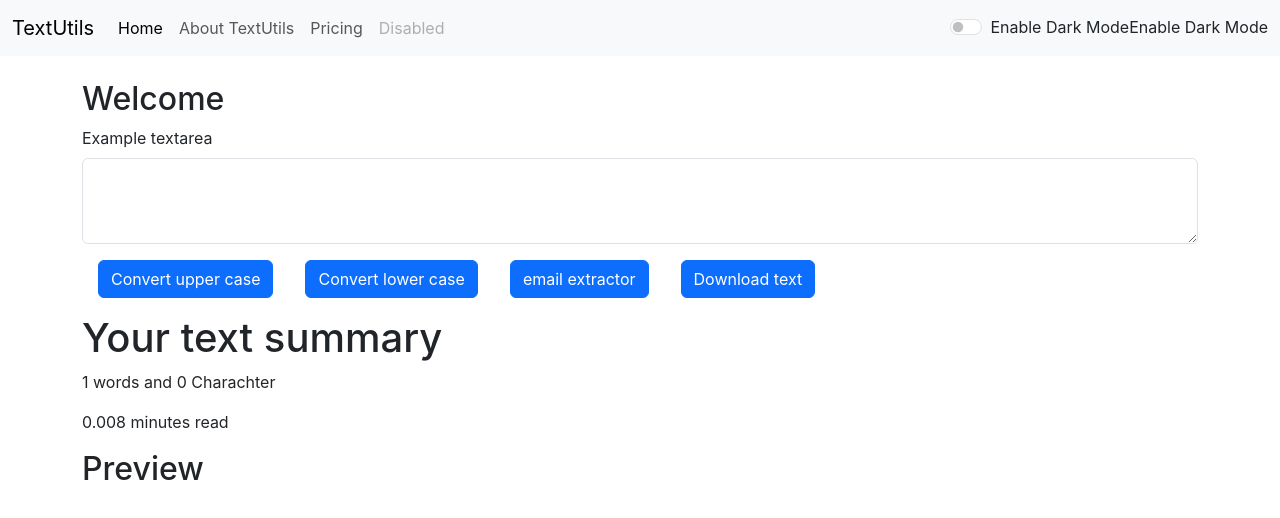
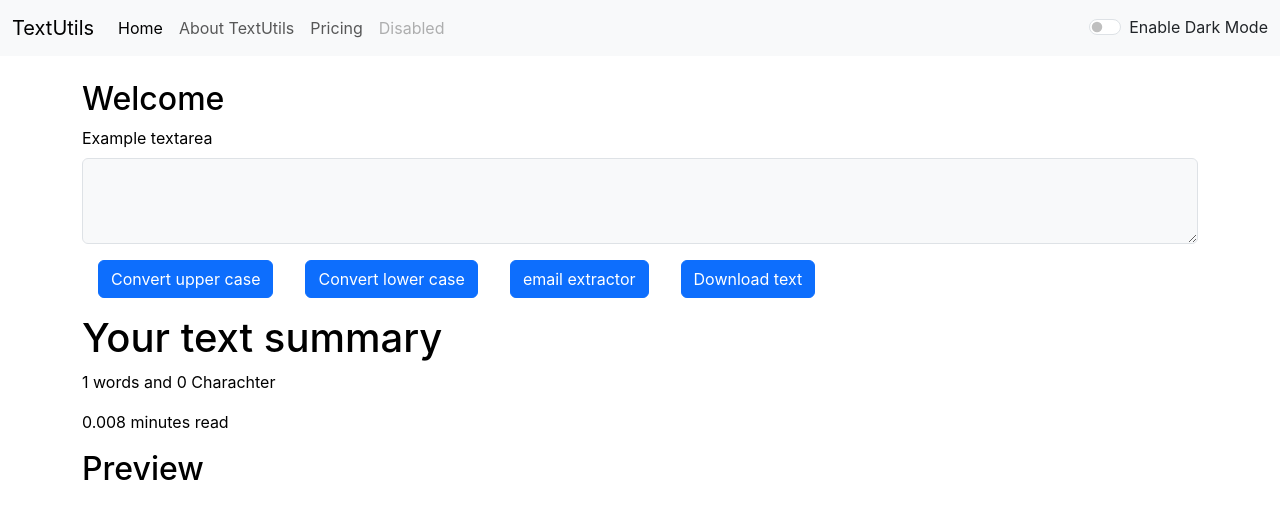
Before and after one commit to amanuchitkar/60-Days-of-ReactJs, a React (Create React App) app in the folder textutils/: page / in a window 1280 px wide. Shown: the top 518 px of the page. Built offline with nearby package versions, Linux system fonts and the light colour scheme.

Commit message:
60 Days of ReactJs

```diff
--- a/textutils/src/App.js
+++ b/textutils/src/App.js
@@ -8,17 +8,14 @@ import Textarea from "./Componets/textForm";
 // let name = "aman";
 function App() {
   const [mode,setMode]=useState("light");
-  const [color,setcolor]=useState("backgroundColor=white");
   const toggleMode=()=>{
     if (mode==="light"){
     setMode("dark")
     document.body.style.backgroundColor="#1a1d1f"
-    setcolor("backgroundColor=white")
   }
   else if(mode==="dark"){
     setMode("light")
     document.body.style.backgroundColor="white"
-    setcolor("backgroundColor=black")
     }
     else{
       console.log("error")
@@ -27,9 +24,9 @@ function App() {
 
   return (
     <>
-      <Navbar title="TextUtils" aboutText="About TextUtils" mode={mode} togglemode={toggleMode} colors={color}/>
+      <Navbar title="TextUtils" aboutText="About TextUtils" mode={mode} togglemode={toggleMode}/>
       {/* <Navbar/> */}
-      <Textarea heading="Welcome" />
+      <Textarea heading="Welcome" mode={mode}/>
       {/* <About /> */}
     </>
   );
--- a/textutils/src/Componets/Navbar.js
+++ b/textutils/src/Componets/Navbar.js
@@ -47,9 +47,6 @@ export default function Navbar(props) {
             </ul>
             </div>
             <div className="form-check form-switch">
-              <label className={`form-check-label text-${props.mode==="light" ? "dark":"light"}` }htmlFor="flexSwitchCheckDefault">
-               Enable Dark Mode
-              </label>
               <input
                 className="form-check-input"
                 type="checkbox"
@@ -58,7 +55,7 @@ export default function Navbar(props) {
                 onClick={props.togglemode}
               />
               <label className={`form-check-label text-${props.mode==="light"?"dark":"light"}` }htmlFor="flexSwitchCheckDefault">
-               Enable Dark Mode
+               {props.mode==="light"?"Enable":"Disable"} Dark Mode
               </label>
           </div>
         </div>
--- a/textutils/src/Componets/textForm.js
+++ b/textutils/src/Componets/textForm.js
@@ -33,17 +33,17 @@ export default function TextForm(props) {
   return (
     <>
       <div>
-        <div className="container mt-4">
+        <div className="container mt-4" style={{color:props.mode==="dark" ? "white":"black"}}>
           <h2>{props.heading}</h2>
           <label htmlFor="mytext" className="form-label">
             Example textarea
           </label>
           <textarea
-            className="form-control"
+            className={`form-control bg-${props.mode}`}
             value={text}
             onChange={handleOnChange}
-            style={props.colors}
             id="mytext"
+            style={{color:props.mode==="dark" ? "white":"black"}}
             rows="3"
           ></textarea>
           <button className="btn btn-primary m-3" onClick={handleupclick}>
@@ -60,7 +60,7 @@ export default function TextForm(props) {
           </button>
         </div>
       </div>
-      <div className="container">
+      <div className="container" style={{color:props.mode==="dark" ? "white":"black"}}>
         <h1>Your text summary</h1>
         <p>
           {text.split(" ").length} words and {text.length} Charachter
```
